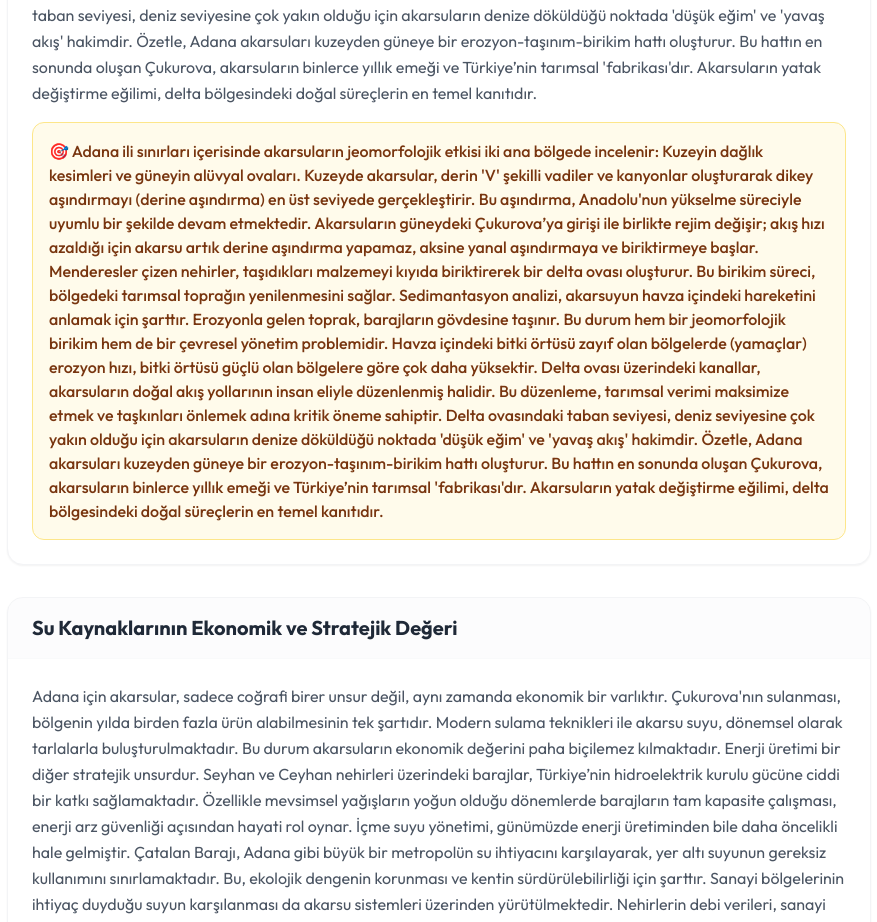
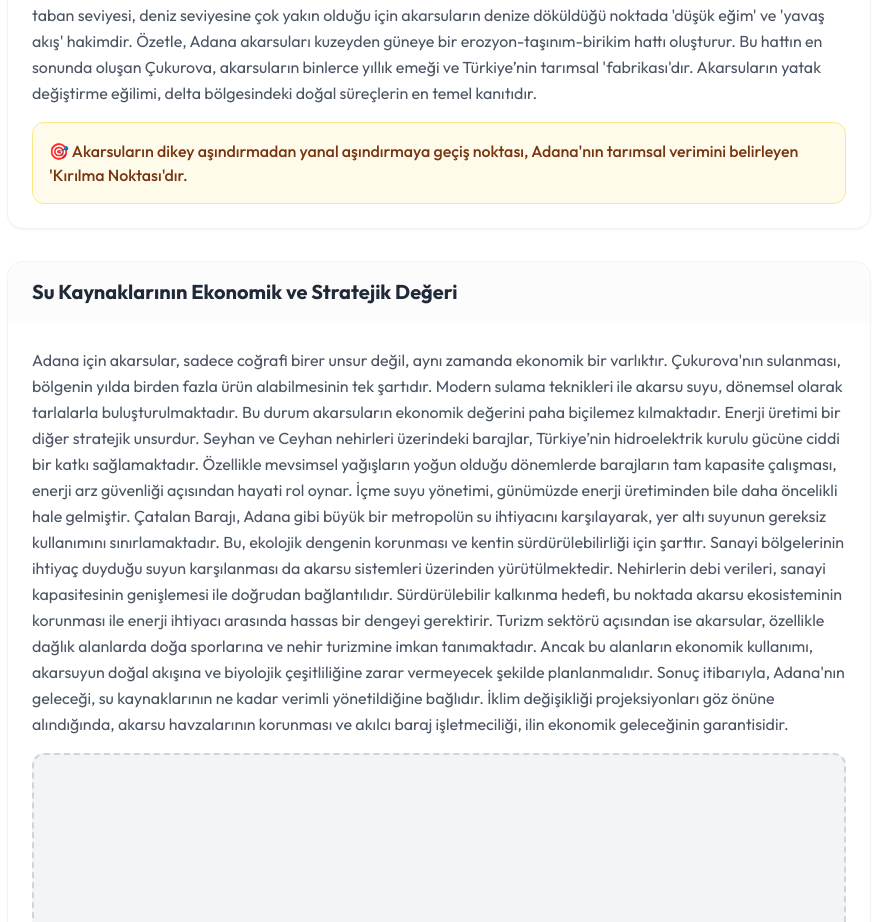
Before and after one commit to umut92115-spec/kpss-cografya, a Next.js app: page /akdenizbolgesi/il/adana/akarsular in a window 1280 px wide. Shown: the part 1848-2770 px from the top of the page, without its empty margins (201-1078 px from the left). Built offline with nearby package versions, Linux system fonts and the light colour scheme; no server answers.

Commit message:
fix: resolve duplicate content issue in vurgu component

```diff
--- a/src/components/SuperDetayRender.tsx
+++ b/src/components/SuperDetayRender.tsx
@@ -83,9 +83,9 @@ export default function SuperDetayRender({ data, ilAd, konuBaslik }: SuperDetayR
               </div>
             )}
 
-            {section.type === 'vurgu' && (
+            {section.type === 'vurgu' && section.data && (
               <div className="bg-amber-50 border border-amber-200 rounded-xl p-4 text-amber-900 font-medium">
-                🎯 {section.content}
+                🎯 {typeof section.data === 'string' ? section.data : String(section.data)}
               </div>
             )}
 
```
